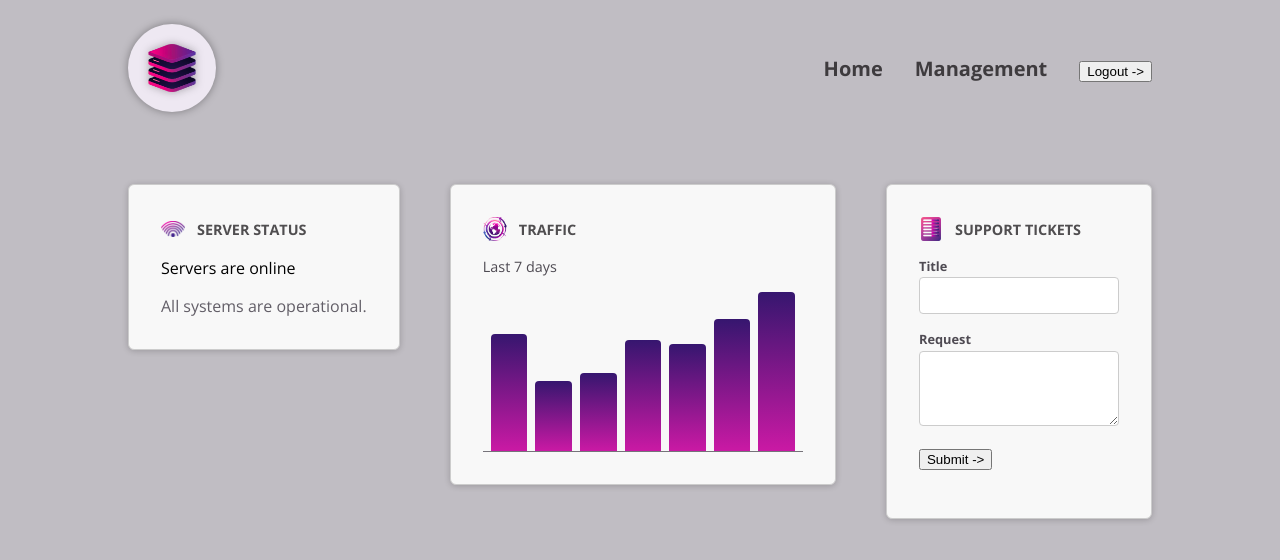
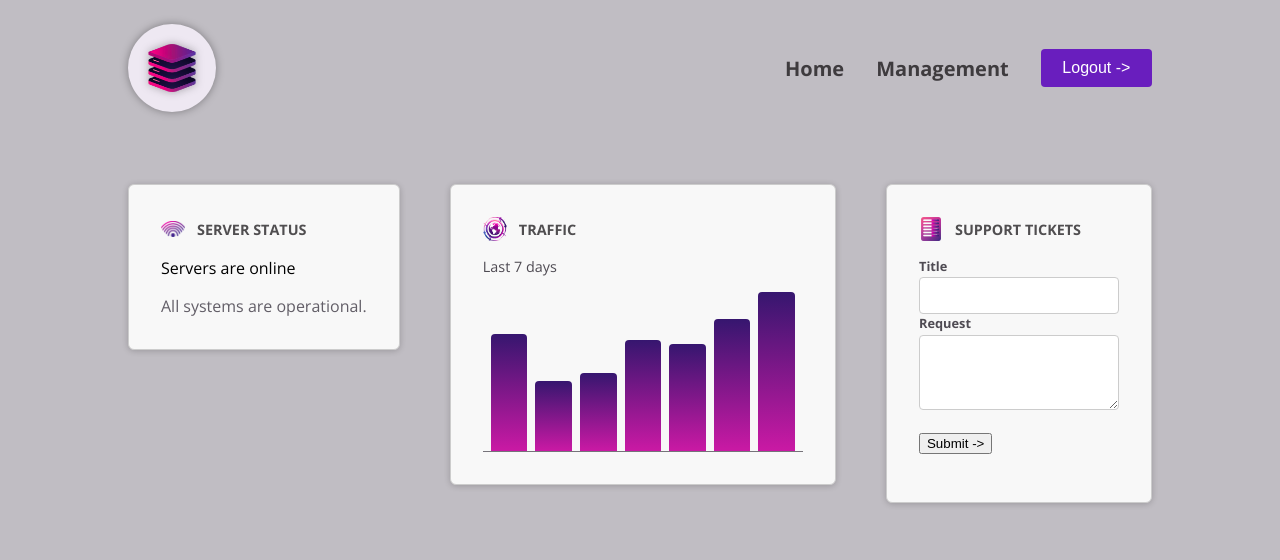
Before and after one commit to laviniaof/Angular-Dashboard, an Angular app: page / in a window 1280 px wide. Shown: the top 560 px of the page. Built offline with nearby package versions, Linux system fonts and the light colour scheme.

Commit message:
add :host

```diff
--- a/src/app/dashboard/tickets/new-ticket/new-ticket.component.html
+++ b/src/app/dashboard/tickets/new-ticket/new-ticket.component.html
@@ -1,8 +1,8 @@
 <form>
-    <app-control label="Title">
+    <app-control class="control" label="Title">
         <input name="title" id="title">
     </app-control>
-    <app-control label="Request">
+    <app-control class="control" label="Request">
         <textarea name="request" id="request" rows="3"></textarea>
     </app-control>
     <p>
--- a/src/app/shared/button/button.component.css
+++ b/src/app/shared/button/button.component.css
@@ -1,4 +1,4 @@
-button {
+:host {
     display: inline-block;
     padding: 0.65rem 1.35rem;
     border-radius: 0.25rem;
@@ -10,7 +10,7 @@
     border: none;
   }
 
-  button:hover {
+  :host:hover {
     background-color: #551b98;
   }
 
@@ -20,6 +20,6 @@
     transition: transform 0.2s ease-in-out;
   }
 
-  button:hover .icon {
+  :host:hover .icon {
     transform: translateX(4px);
   }
--- a/src/app/shared/control/control.component.html
+++ b/src/app/shared/control/control.component.html
@@ -1,4 +1,3 @@
-<p class="control">
+
     <label>{{ label() }}</label>
     <ng-content select="input, textarea"></ng-content>
-</p>
```
